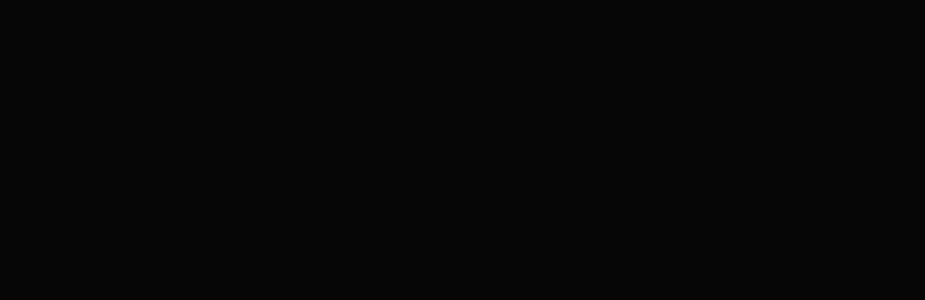
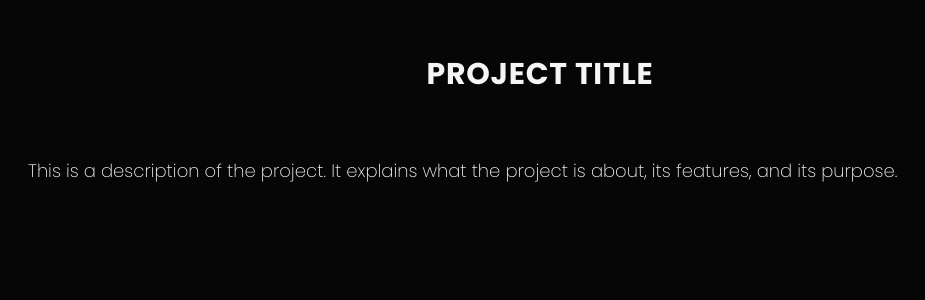
Before and after one commit to wilhelmusolejr/portfolivio-v2, a React (Vite) app: page /project in a window 1280 px wide. Before the commit this address had no page. Shown: the top 300 px of the page, without its empty margins (100-1025 px from the left). Built offline with nearby package versions, Linux system fonts and the light colour scheme.

Commit message:
add new page

```diff
--- a/src/App.jsx
+++ b/src/App.jsx
@@ -2,6 +2,7 @@
 import Home from "./pages/Home.jsx";
 import About from "./pages/About";
 import Projects from "./pages/Projects.jsx";
+import Project from "./pages/Project.jsx";
 
 function App() {
   return (
@@ -10,7 +11,7 @@
         <Route path="/" element={<Home />} />
         <Route path="/about" element={<About />} />
         <Route path="/projects" element={<Projects />} />
-        {/* project */}
+        <Route path="/project" element={<Project />} />
         {/* actual project */}
         {/* resume */}
       </Routes>
--- /dev/null
+++ b/src/pages/Project.jsx
@@ -0,0 +1,20 @@
+import React from "react";
+
+export default function Project() {
+  return (
+    <>
+      <div className="container mx-auto my-14 w-10/12 max-w-5xl">
+        <h1 className="mb-16 text-center text-3xl font-bold tracking-wide uppercase md:text-2xl lg:text-3xl">
+          Project Title
+        </h1>
+
+        <div className="project-content">
+          <p className="text-lg leading-relaxed font-extralight">
+            This is a description of the project. It explains what the project
+            is about, its features, and its purpose.
+          </p>
+        </div>
+      </div>
+    </>
+  );
+}
```
